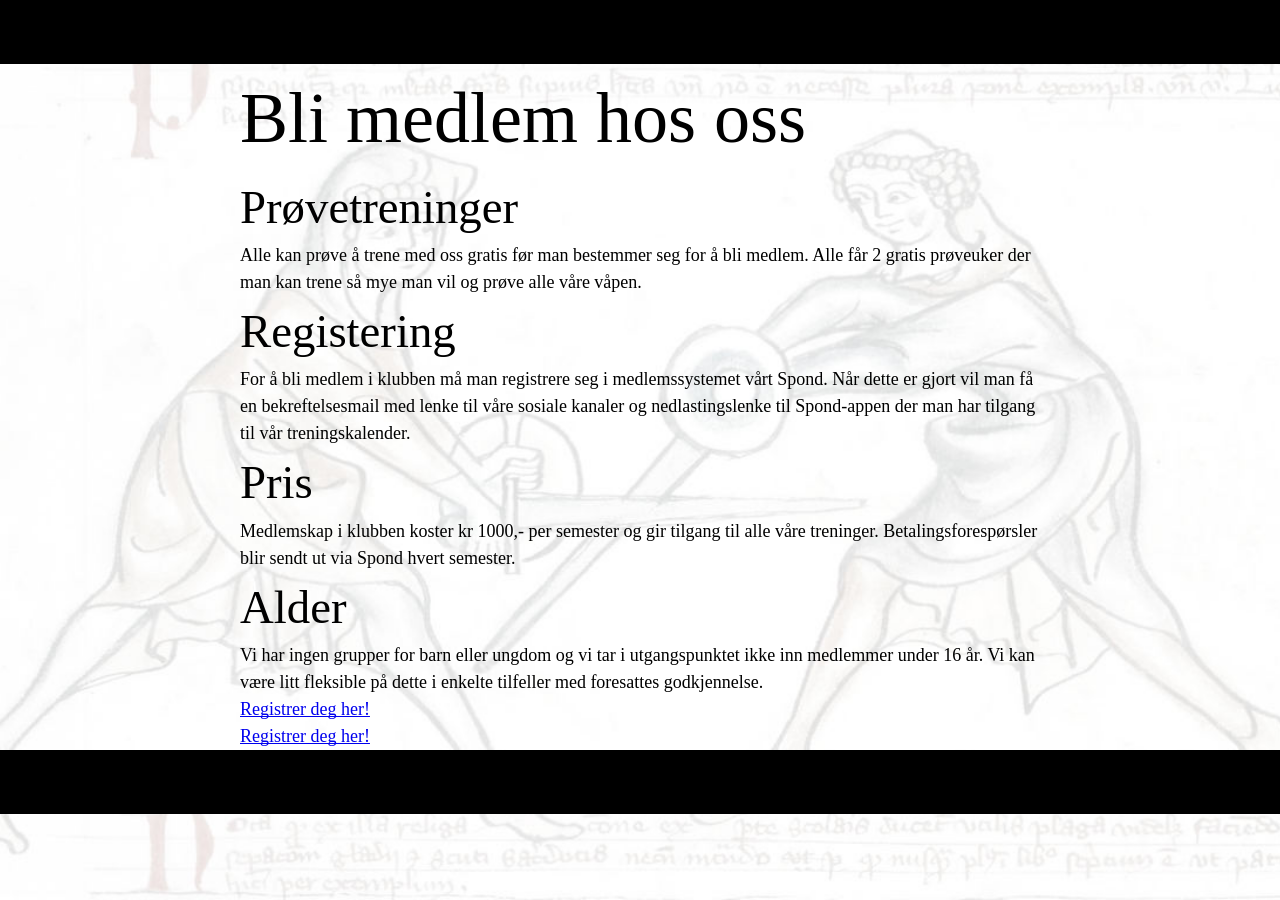
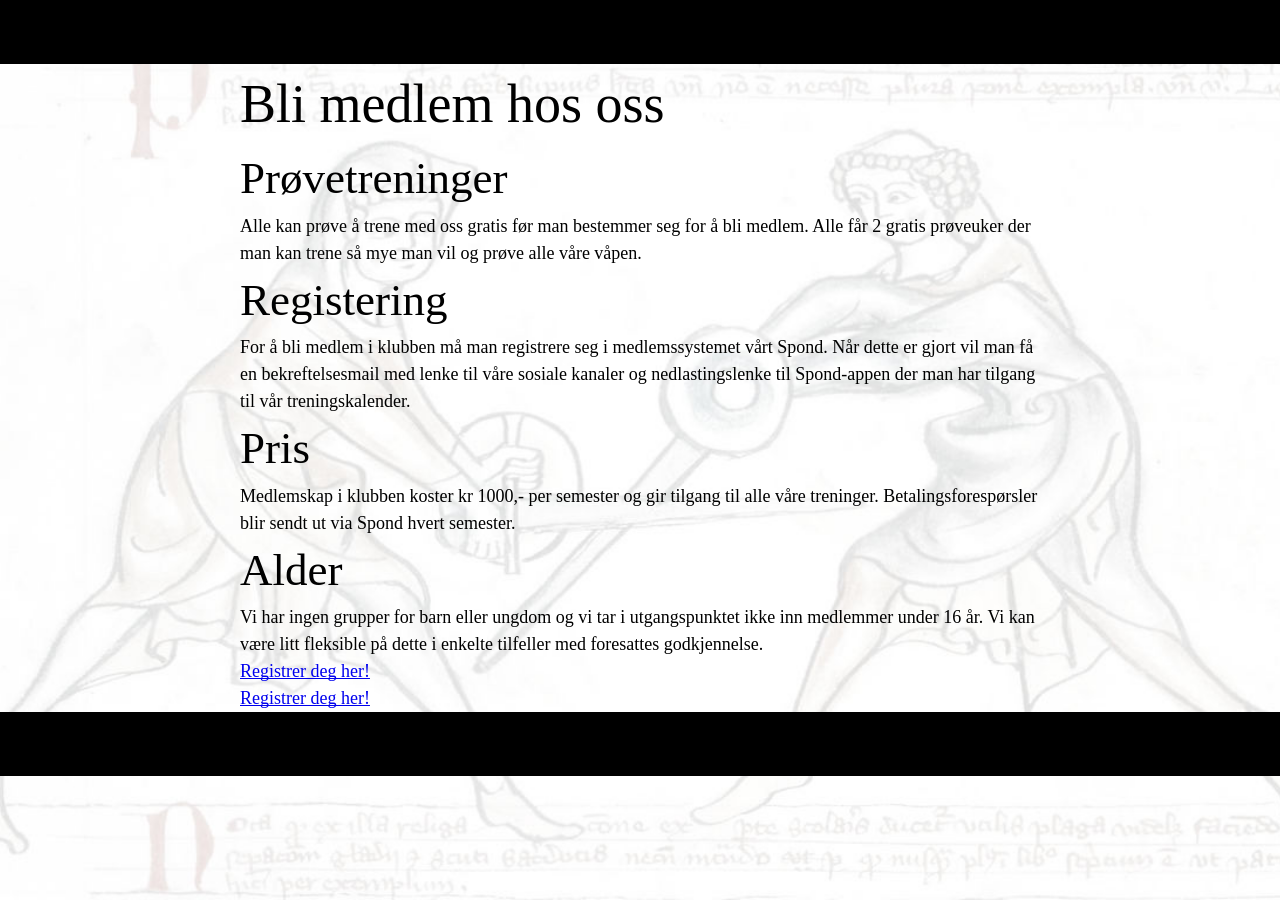
Before and after one commit to havardeidheim/havardeidheim.github.io, a Jekyll site: the page built from pages/bli-medlem.md, in a window 1280 px wide. Built offline with Jekyll 4.4.1, drawn with Linux system fonts in a browser that asks for light colours.

Commit message:
updated readme

```diff
--- a/_sass/vars.scss
+++ b/_sass/vars.scss
@@ -1,14 +1,14 @@
 $breakpoint-l: 1024px;
 
-$font-size-h1: 4rem;
-$font-size-h2: 2.6rem;
+$font-size-h1: 3rem;
+$font-size-h2: 2.5rem;
 $font-size-h3: 2rem;
 
 $font-size-large: 1.2rem;
 $font-size-regular: 1rem;
 
-$font-size-h1-mobile: 3rem;
-$font-size-h2-mobile: 2.5rem;
+$font-size-h1-mobile: 2.6rem;
+$font-size-h2-mobile: 2.3rem;
 $font-size-h3-mobile: 2rem;
 
 $font-size-large: 1.2rem;
```
Also changed, not shown: readme.md.
